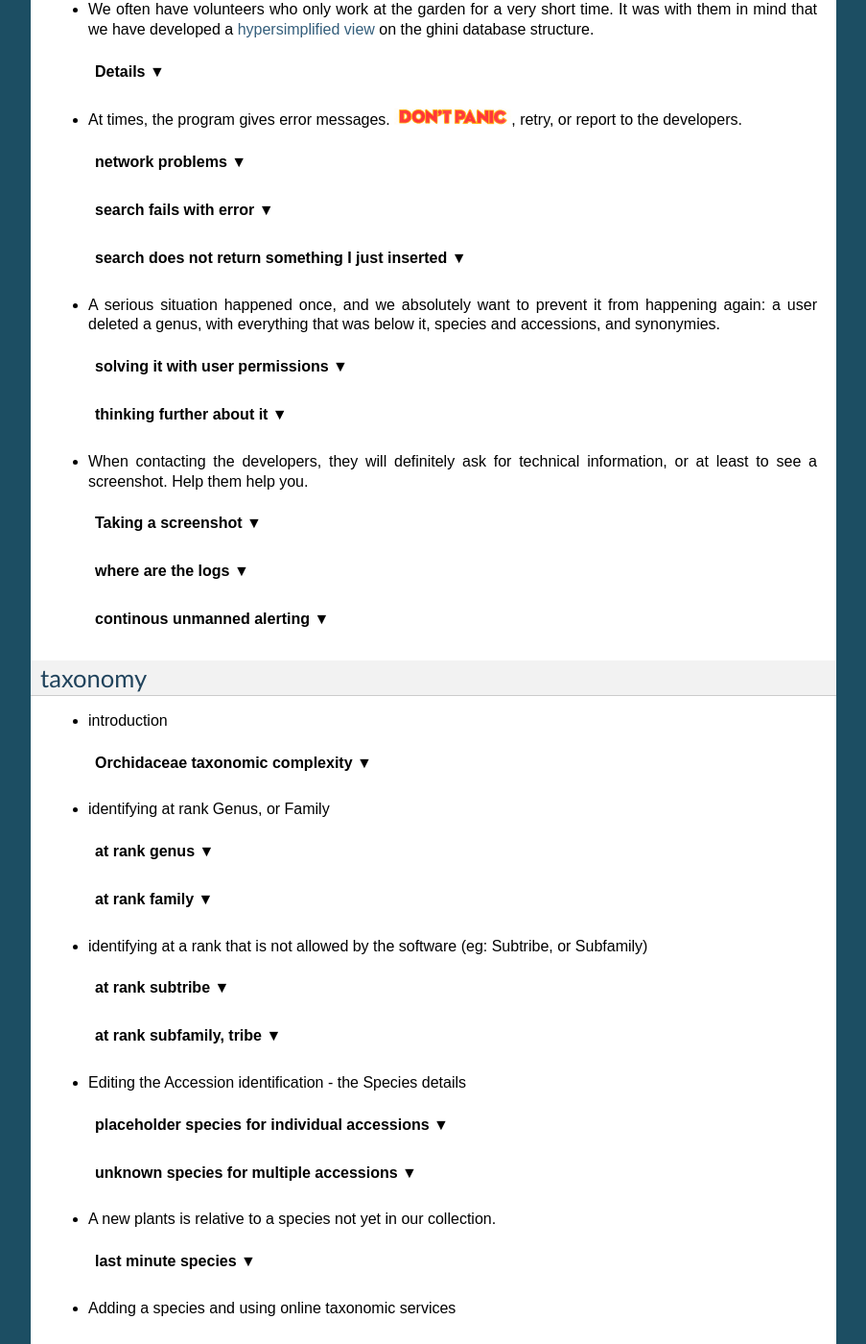
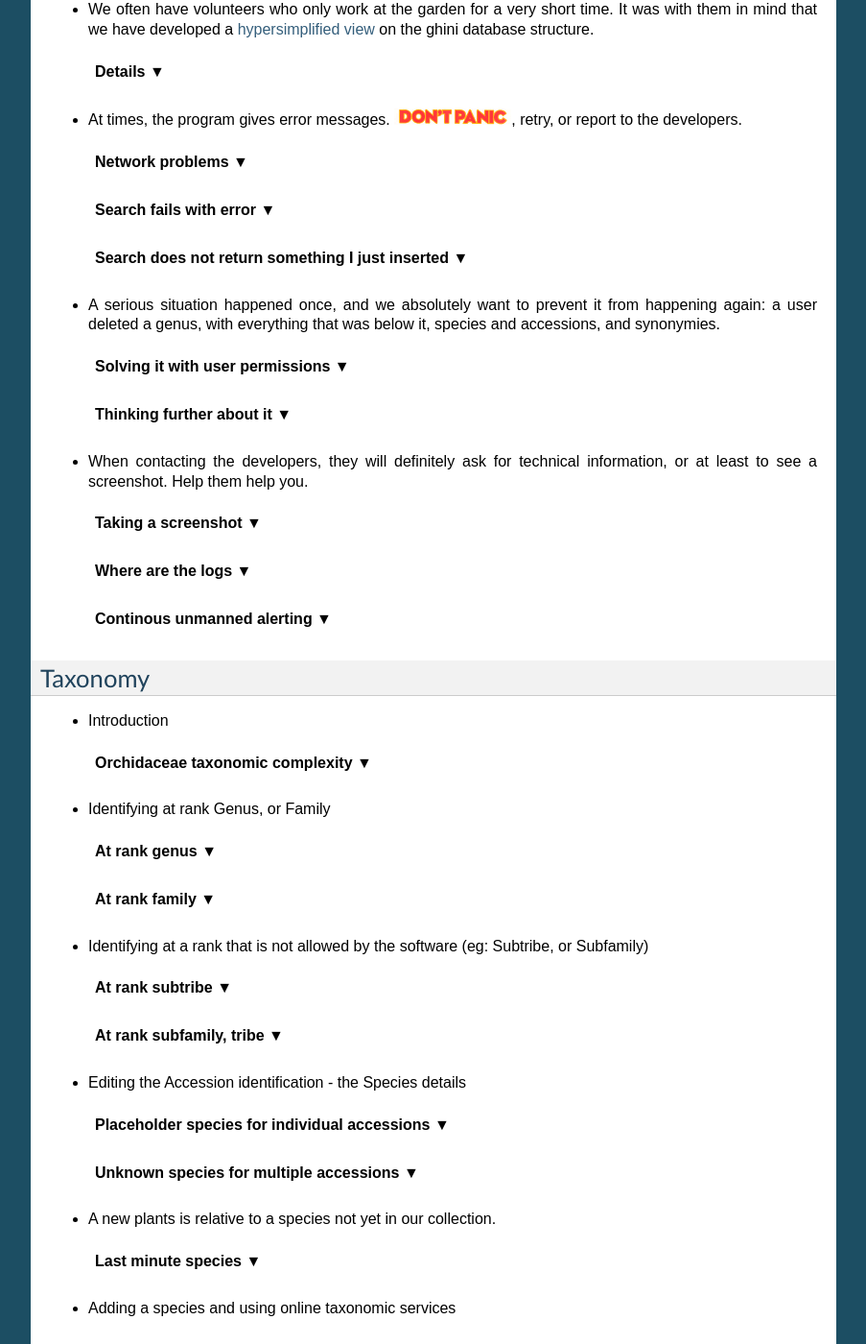
Before and after one commit to Ghini/ghini.desktop-docs.i18n, a Sphinx documentation site: the page built from doc/use_cases-jbq.rst, in a window 1280 px wide and 1400 px high, scrolled down 775 px. Shown: the whole window at 96% size, without its empty margins (198-1101 px from the left). Built offline with Sphinx 7.4.7, drawn with Linux system fonts in a browser that asks for light colours; some of the changed text lies outside the part shown.

```diff
--- a/doc/use_cases-jbq.rst
+++ b/doc/use_cases-jbq.rst
@@ -6,23 +6,23 @@ April 2015. Since that time, we have accumulated experience with the
 program, and we are ourselves in need to document it, in order to secure the
 knowledge to the institution. We are happy to share it.
 
-technical
+Technical
 ^^^^^^^^^^^^^^^^^^^^
 
 - We work on GNU/Linux, a platform that many users don't master, and our
   database is inside of a remote database management system. This implies
   steps that are not obvious to the casual end user.
 
-  ..  admonition:: how to start a program
+  ..  admonition:: How to start a program
       :class: toggle
 
-         to start a program given its name, hit the |loose_png| key next to Alt, or
+         To start a program given its name, hit the |loose_png| key next to Alt, or
          click on |10000000000000300000002F89E0224ADF9EC09E_png|, then start typing
          the name of the program, in our case “Ghini” or just click on the program
          symbol |100000000000003100000031BB54CBDFA885EBAC_png|, appearing near the
          left margin of your display.
 
-  ..  admonition:: database server
+  ..  admonition:: Database server
       :class: toggle
 
          We chose for a centralised PostgreSQL database server. This way we
@@ -84,7 +84,7 @@ technical
 
 - understanding ghini initial screen
 
-  ..  admonition:: complete screen
+  ..  admonition:: Complete screen
       :class: toggle
 
          At the moment of writing, our initial screen looked like this:
@@ -95,7 +95,7 @@ technical
          interface sections with information and tools to explore the
          database.
 
-  ..  admonition:: numeric overview
+  ..  admonition:: Numeric overview
       :class: toggle
 
          The table in the right half of the screen presents a summary of all
@@ -104,7 +104,7 @@ technical
 
          |100000000000018700000173222371085C3C68FE_png|
 
-  ..  admonition:: stored queries
+  ..  admonition:: Stored queries
       :class: toggle
 
          The lower half of the right hand side contains a set of stored
@@ -114,7 +114,7 @@ technical
 
          |100000000000018700000173222371085C3C68FF_png|
 
-  ..  admonition:: query and action buttons
+  ..  admonition:: Query and action buttons
       :class: toggle
 
          At the top of this screen you can find the field in which you would
@@ -150,7 +150,7 @@ technical
 - At times, the program gives error messages. |dontpanic_png|, retry, or
   report to the developers.
 
-  ..  admonition:: network problems
+  ..  admonition:: Network problems
       :class: toggle
 
          In order to work, the program needs a stable network connection to
@@ -162,7 +162,7 @@ technical
 
          Just ignore it and try again.
 
-  ..  admonition:: search fails with error
+  ..  admonition:: Search fails with error
       :class: toggle
 
          Sometimes and without any apparent cause, a search will not run
@@ -174,7 +174,7 @@ technical
 
          |10000000000002140000014D050A059AC7EE948A_png|
 
-  ..  admonition:: search does not return something I just inserted
+  ..  admonition:: Search does not return something I just inserted
       :class: toggle
 
          Accession codes starting with zero and composed of just numbers, as
@@ -234,7 +233,7 @@ technical
          connection uses the same database on the server, but with different
          user.
 
-  ..  admonition:: thinking further about it
+  ..  admonition:: Thinking further about it
       :class: toggle
 
          On the other hand, we are questioning if it is at all appropriate,
@@ -260,14 +259,14 @@ technical
          you're writing, or in the chat line where the developers are trying
          to help you.
 
-  ..  admonition:: where are the logs
+  ..  admonition:: Where are the logs
       :class: toggle
 
          Ghini continuously saves a very informative log file, in the
          ``~/.bauble/bauble.log`` file.  Don't bother opening it, just send
          it over.  It contains loads of technical information.
 
-  ..  admonition:: continous unmanned alerting
+  ..  admonition:: Continous unmanned alerting
       :class: toggle
 
          An other option is to activate the sentry handler. It will notify
@@ -283,10 +282,10 @@ technical
          not what you wish, double click on the line and it will change to
          the other value.
 
-taxonomy
+Taxonomy
 ^^^^^^^^^^^^^^^^^^^^
 
-- introduction
+- Introduction
 
   ..  admonition:: Orchidaceae taxonomic complexity
       :class: toggle
@@ -304,9 +303,9 @@ taxonomy
          specialistic, but it's part of our daily routine, and it can all be stored
          in our Ghini database.
 
-- identifying at rank Genus, or Family
+- Identifying at rank Genus, or Family
 
-  ..  admonition:: at rank genus
+  ..  admonition:: At rank genus
       :class: toggle
 
          Ghini-1.0 prescribes that an accession is identified at rank
@@ -326,7 +325,7 @@ taxonomy
 
          .. figure:: images/genus_sp-explained.svg
 
-  ..  admonition:: at rank family
+  ..  admonition:: At rank family
       :class: toggle
 
          If an accession is only identified at rank family, we need a
@@ -340,17 +339,18 @@ taxonomy
          behind the prefix to write the family name, possibly removing the
          trailing **e**.  Removal of the trailing **e** is useful in order
          not to get results that include genus names when you as for stuff
-         ending in **aceae**.  In practice, we have a **Zzz** genus in the
-         Orchidaceae family, and in the other 6 families represented in our
-         digital collection, we follow this suggested practice.
+         ending in **aceae**.
+         In practice, we have a **Zzz** genus in the Orchidaceae family,
+         and in the other 6 families represented in our digital collection,
+         we follow this suggested practice.
 
          Remember: our **Zzz** genus is a fictive genus in the
          **Orchidaceae** family, do not use it as unspecified genus in other
          families.
 
-- identifying at a rank that is not allowed by the software (eg: Subtribe, or Subfamily)
+- Identifying at a rank that is not allowed by the software (eg: Subtribe, or Subfamily)
 
-  ..  admonition:: at rank subtribe
+  ..  admonition:: At rank subtribe
       :class: toggle
 
          We sometimes can't identify a taxon at rank genus, but we do manage
@@ -381,7 +381,7 @@ taxonomy
          We are very much looking forward to seeing that `issue-9
          <https://github.com/Bauble/bauble.classic/issues/9>`_ solved!
 
-  ..  admonition:: at rank subfamily, tribe
+  ..  admonition:: At rank subfamily, tribe
       :class: toggle
 
          Just as we reserved the prefix Zzx- for subtribe, we reserve the
@@ -393,7 +393,7 @@ taxonomy
 
 - Editing the Accession identification - the Species details
 
-  ..  admonition:: placeholder species for individual accessions
+  ..  admonition:: Placeholder species for individual accessions
       :class: toggle
 
          Scenario one describes the identification of a single accession,
@@ -408,7 +408,7 @@ taxonomy
          We do not edit the species, because there might be totally
          unrelated accessions connected to the same placeholder species.
 
-  ..  admonition:: unknown species for multiple accessions
+  ..  admonition:: Unknown species for multiple accessions
       :class: toggle
 
          A different case is when we have a whole batch of accessions, all
@@ -428,7 +428,7 @@ taxonomy
 
 - A new plants is relative to a species not yet in our collection.
 
-  ..  admonition:: last minute species
+  ..  admonition:: Last minute species
       :class: toggle
 
          We start this from the Accession window and it's very simple, just
@@ -437,7 +437,7 @@ taxonomy
 
 - Adding a species and using online taxonomic services
 
-  ..  admonition:: adding a new species — the plant list.
+  ..  admonition:: Adding a new species — the plant list.
       :class: toggle
 
          We start the obvious way: type the genus epithet, possibly select
@@ -462,7 +462,7 @@ taxonomy
 
          .. image:: images/tpl-4-accepted.png
 
-  ..  admonition:: reviewing a whole selection — TNRS.
+  ..  admonition:: Reviewing a whole selection — TNRS.
       :class: toggle
 
          This is described in the manual, it's extremely useful, don't
@@ -527,7 +527,7 @@ Let the database fit the garden
   have them physically, found in the garden, with or without its label, but
   without their digital counterpart.
 
-  ..  admonition:: existing plant, found in the garden with its own label
+  ..  admonition:: Existing plant, found in the garden with its own label
       :class: toggle
 
          This activity starts with a plant, which was found at a specific
@@ -581,7 +581,7 @@ Let the database fit the garden
 
          |10000000000001D5000000C7CF644BA0B1AB3FFF_png|
 
-  ..  admonition:: new accession: plant just entering the garden
+  ..  admonition:: New accession: plant just entering the garden
       :class: toggle
 
          This activity starts with a new Plant, just acquired from a known
@@ -610,7 +610,7 @@ Let the database fit the garden
          Please note that the plant may be initially placed in a greenhouse,
          before it reaches its intended location in the garden.
 
-  ..  admonition:: existing plant, found in the garden without its label
+  ..  admonition:: Existing plant, found in the garden without its label
       :class: toggle
 
          When this happens, we can't be sure the plant had never been in the
@@ -623,7 +623,7 @@ Let the database fit the garden
   (it may become unreadable), or to the association (they may be
   separated). We have software-aided protocols for these events.
 
-  ..  admonition:: we find a dead plant
+  ..  admonition:: We find a dead plant
       :class: toggle
 
          Whenever a plant is found dead, we collect its label and put it in a box
@@ -651,7 +651,7 @@ Let the database fit the garden
          Plants with **quantity** zero are shown with a different colour in
          the results view.  This helps distinguish them from live plants.
 
-  ..  admonition:: we find a plant without a label
+  ..  admonition:: We find a plant without a label
       :class: toggle
 
          We can't be sure the plant had ever been in the collection or not.
@@ -686,7 +767,7 @@ Let the database fit the garden
          values, and since we're using a simple printer, we set the colour
          to ``black`` instead of ``blue``, which is meant for engraving.
 
-  ..  admonition:: preparing labels for non-database plants
+  ..  admonition:: Preparing labels for non-database plants
       :class: toggle
 
          To prepare the batch of 72 labels, we use a mako report template,
@@ -709,7 +790,7 @@ Let the database fit the garden
   less interesting for the exposition. For each plant in our collection we
   need to know its current locations and history of movements.
 
-  ..  admonition:: planned action
+  ..  admonition:: Planned action
       :class: toggle
 
          The action starts by moving the plants around, and collecting the
@@ -723,7 +804,7 @@ Let the database fit the garden
          If we had a mobile app, we would just upload the info to the server
          and we would be done.
 
-  ..  admonition:: ex-post correction
+  ..  admonition:: Ex-post correction
       :class: toggle
 
          While revising the garden, we find a plant at a location that is not what
@@ -774,7 +861,8 @@ Let the database fit the garden
          of management and maintenance of orchids collection) complying to
          the requirements of the Ecuadorian Ministry of the Environment.
 
-         To this end, we start selecting the plants we have to include in the report. It might be all acquisition in the past year::
+         To this end, we start selecting the plants we have to include in the report.
+         It might be all acquisition in the past year::
 
            accession where _created between |datetime|2017,1,1| and |datetime|2018,1,1|
 
@@ -799,7 +887,7 @@ search field
 
 and you hope to see your result in the search result view.
 
-  ..  admonition:: search in order to edit (plant or accession)
+  ..  admonition:: Search in order to edit (plant or accession)
       :class: toggle
 
          When searching in order to edit, you want to be very specific, and select as
@@ -826,7 +914,7 @@ and you hope to see your result in the search result view.
          We now have both Plant or Accession in the search result view and
          we can now edit either or both.
 
-  ..  admonition:: search in order to report
+  ..  admonition:: Search in order to report
       :class: toggle
 
          When searching in order to create a report, you want to be both
@@ -844,7 +932,7 @@ and you hope to see your result in the search result view.
 
          Otherwise a flexible way to achieve this is to work with **Tags**.
 
-  ..  admonition:: using **Tags** as enhanced searching
+  ..  admonition:: Using **Tags** as enhanced searching
       :class: toggle
 
          Sometimes we have to take the same action on objects of the same
@@ -867,7 +955,7 @@ and you hope to see your result in the search result view.
 
          .. image:: images/tag-delete.png
 
-  ..  admonition:: be aware of the available search strategies
+  ..  admonition:: Be aware of the available search strategies
       :class: toggle
 
          This is nicely documented, "più non dimandare" and `read the docs
```
Also changed, not shown: other parts of doc/use_cases-jbq.rst (+95 -9 lines), doc/installing.rst (+17 -47 lines), 15 other files.
